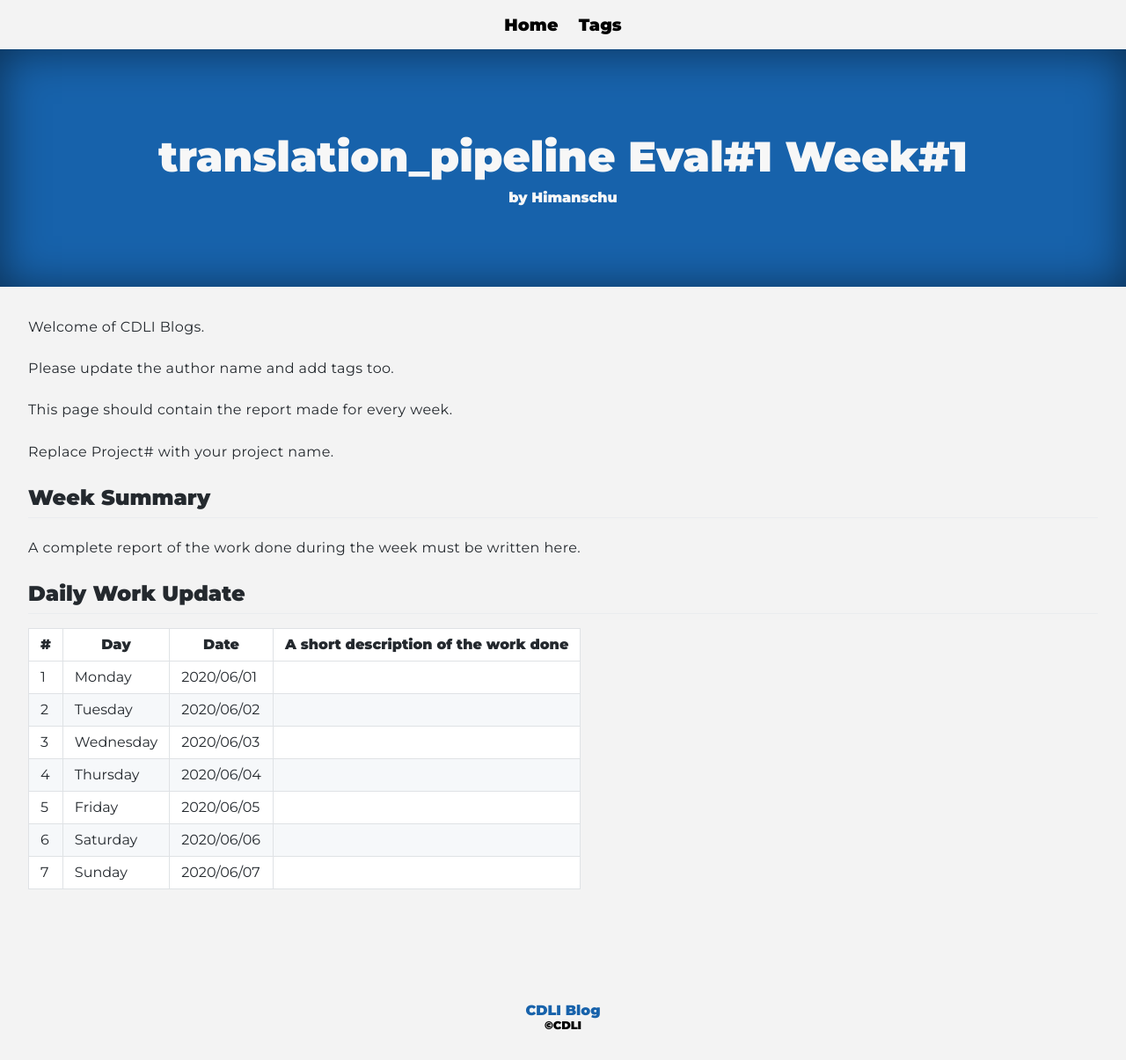
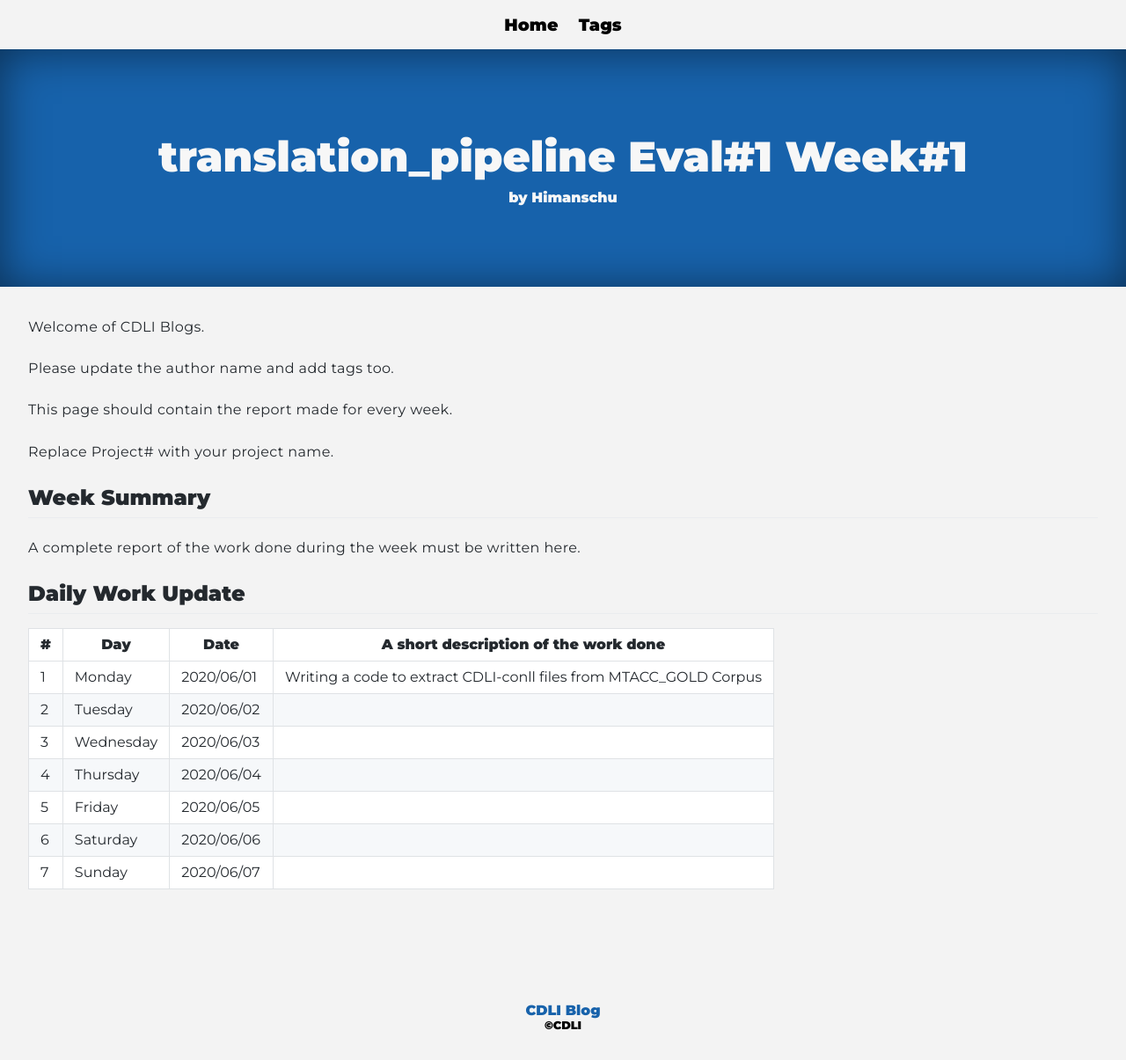
Before and after one commit to cdli-gh/blog, a Jekyll site: the page built from _blog/gsoc20/translation_pipeline/posts/01_week1.md, in a window 1280 px wide. Shown: the whole page at 88% size. Built offline with Jekyll 4.4.1, drawn with Linux system fonts in a browser that asks for light colours; Markdown is read by kramdown in place of the engine named in the settings.

Commit message:
Updating todays work

```diff
--- a/_blog/gsoc20/translation_pipeline/posts/01_week1.md
+++ b/_blog/gsoc20/translation_pipeline/posts/01_week1.md
@@ -21,7 +21,7 @@ A complete report of the work done during the week must be written here.
 
 |\#|Day|Date|A short description of the work done|
 |---	|---	|---	|---	|
-|1   	| Monday 	|   2020/06/01	|   	|
+|1   	| Monday 	|   2020/06/01	| Writing a code to extract CDLI-conll files from MTACC_GOLD Corpus|
 |2   	| Tuesday  	|   2020/06/02	|   	|
 |3   	| Wednesday  	|  2020/06/03 	|   	|
 |4   	| Thursday  	|   2020/06/04	|   	|
```
